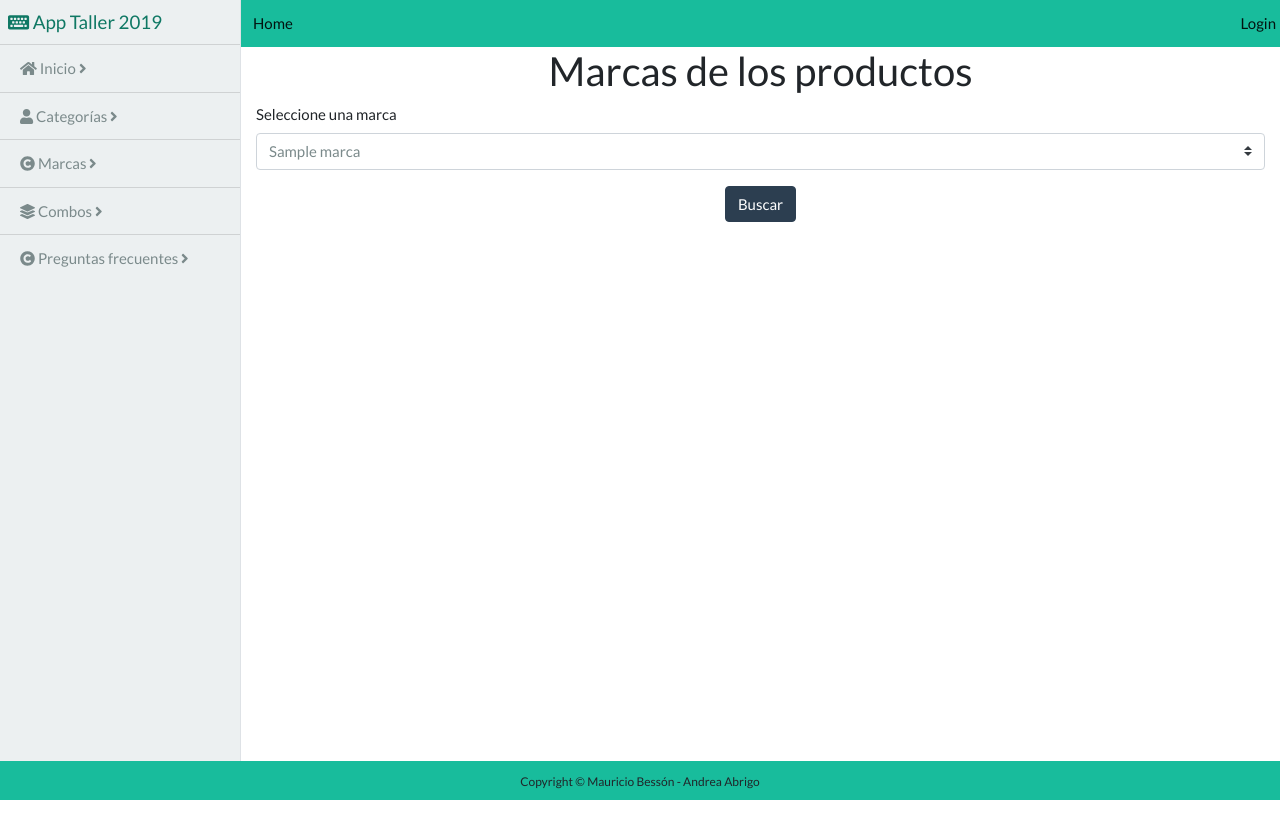
After one commit to mauribesson/AppTaller2019, a Flask app: page /listadoMarcas in a window 1280 px wide. The commit adds this page. Run offline with Flask 2, Linux system fonts and the light colour scheme; a database or web service that is not in the repository returns one stand-in record (values such as "Sample title"); some libraries are stand-ins or nearby versions.

Commit message:
Lado de usuario: se agrega funcionalidad que lista y busca productos por marca

```diff
--- a/App/app.py
+++ b/App/app.py
@@ -380,6 +380,26 @@ def listarMarca():
     data = marca.consultar_marca()
     return render_template('marca/listadoMarca.html', data=data)
 
+
+@app.route('/listadoMarcas') #### Busqueda de productos por marca
+def listadoMarcas():
+    marca = Marca()
+    data = marca.listar_marca()
+    return render_template('marca/listadoMarca.html', data=data)
+
+
+@app.route('/productosPorMarca', methods=["POST"])
+def productosPorMarca():
+    if request.method == 'POST':
+        marca = request.form['marca']
+    data = {}
+    producto = Producto()
+    data['productos'] = producto.consultar_producto_por_marca(marca)
+    cant = producto.obtener_cantidad_productos()
+    for e in cant:
+        cantidad = e[0]
+    cantidad=int(cantidad)
+    return render_template('producto/productos.html', data=data, cantidad=cantidad)
 
 
 
--- /dev/null
+++ b/App/templates/marca/listadoMarca.html
@@ -0,0 +1,33 @@
+<!DOCTYPE html>
+<html lang="en">
+{% include 'header/header.html' %}
+
+<link rel="stylesheet" href="//maxcdn.bootstrapcdn.com/font-awesome/4.3.0/css/font-awesome.min.css">
+
+<body>
+  <div class="d-flex" id="wrapper">
+      {% include 'navbars/sidebar_usuarios.html' %}
+
+      <div id="page-content-wrapper">
+          {% include 'navbars/navbar.html' %}
+
+          <div class="container-fluid">
+              <center><h2>Marcas de los productos</h2></center>
+              <form action="productosPorMarca" method="POST">
+                <div class="form-group">
+                  <label for="marca"> Seleccione una marca</label>
+                    <select name="marca" class="custom-select">
+                      {% for e in data %}
+                        <option value="{{e[1]}}">{{e[1]}}</option>
+                      {% endfor %}
+                    </select>
+                </div>
+                <center><button type="submit" class="btn btn-primary">Buscar</button></center>
+              </form>
+          </div>
+      </div>
+  </div>
+  {% include 'footer/footer.html' %}
+</body>
+
+</html>
--- a/App/templates/navbars/sidebar_usuarios.html
+++ b/App/templates/navbars/sidebar_usuarios.html
@@ -3,7 +3,7 @@
     <div class="list-group list-group-flush">
         <a href="{{ url_for('listarProductos') }}" class="list-group-item list-group-item-action bg-light"><i class="fas fa-home"></i> Inicio <i class="fas fa-angle-right"></i> </a>
         <a href="{{ url_for('listarTipoProducto') }}" class="list-group-item list-group-item-action bg-light"><i class="fas fa-user"></i> Categorías <i class="fas fa-angle-right"></i> </a>
-        <a href="{{ url_for('listarTipoProducto') }}" class="list-group-item list-group-item-action bg-light"><i class="fas fa-copyright"></i> Marcas <i class="fas fa-angle-right"></i></a>
+        <a href="{{ url_for('listadoMarcas') }}" class="list-group-item list-group-item-action bg-light"><i class="fas fa-copyright"></i> Marcas <i class="fas fa-angle-right"></i></a>
         <a href="{{ url_for('comboABMC') }}" class="list-group-item list-group-item-action bg-light"><i class="fas fa-layer-group"></i> Combos <i class="fas fa-angle-right"></i></a>
         <a href="{{ url_for('marcaABMC') }}" class="list-group-item list-group-item-action bg-light"><i class="fas fa-copyright"></i> Preguntas frecuentes <i class="fas fa-angle-right"></i></a>
     </div>
```
